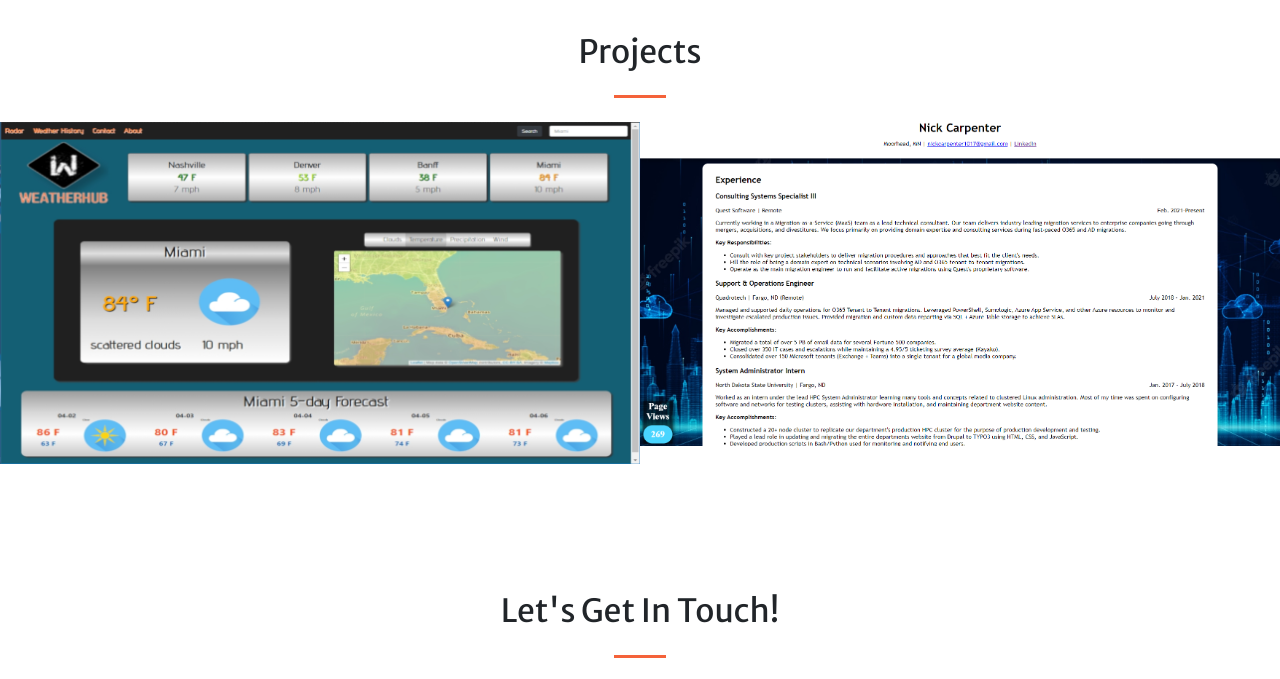
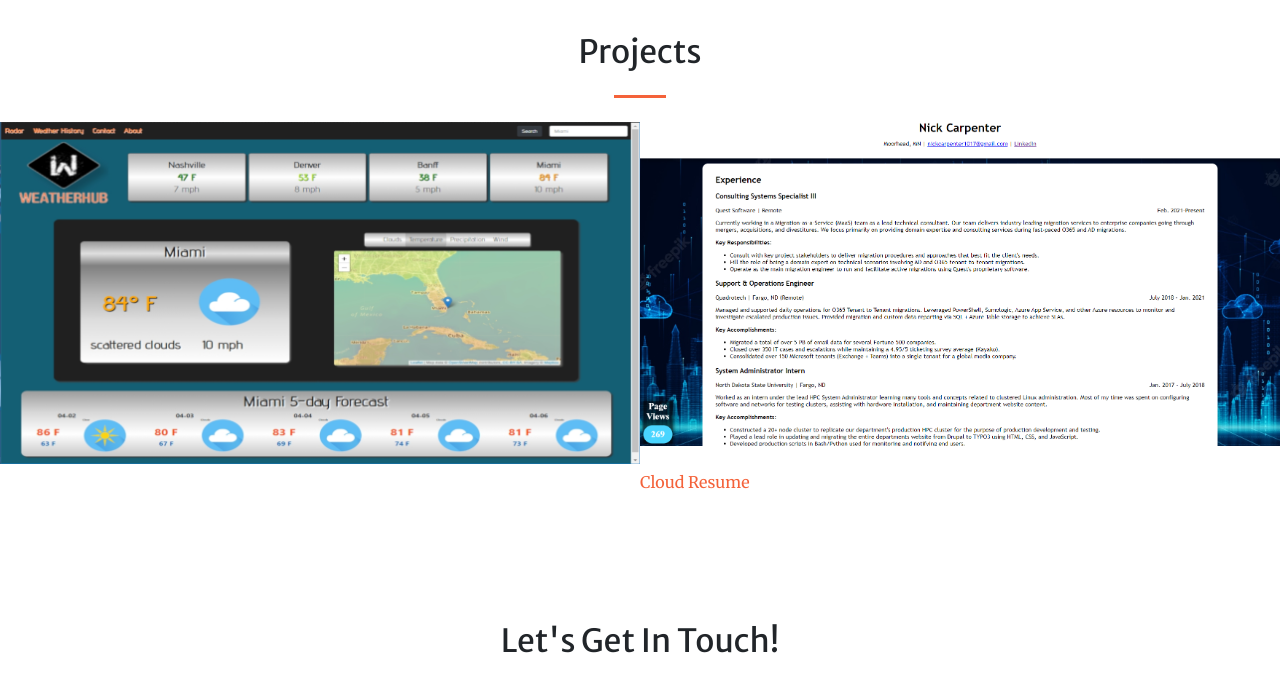
Before and after one commit to Carpmenter/Carpmenter.github.io, a website with bundled scripts: page index.html in a window 1280 px wide. Shown: the part 2080-2759 px from the top of the page. Built offline with nearby package versions, Linux system fonts and the light colour scheme.

Commit message:
Update index.html

```diff
--- a/index.html
+++ b/index.html
@@ -150,7 +150,7 @@
           </a>
         </div>
         <div class="col-lg-6 col-sm-6">
-          <a class="portfolio-box" href="https://dqijxi0e4esnt.cloudfront.net">
+          <a class="" href="https://dqijxi0e4esnt.cloudfront.net">
             <img class="img-fluid" src="img/MyCloudResume.png" alt="">
             <div class="portfolio-box-caption">
               <div class="project-category text-white-50">
```
